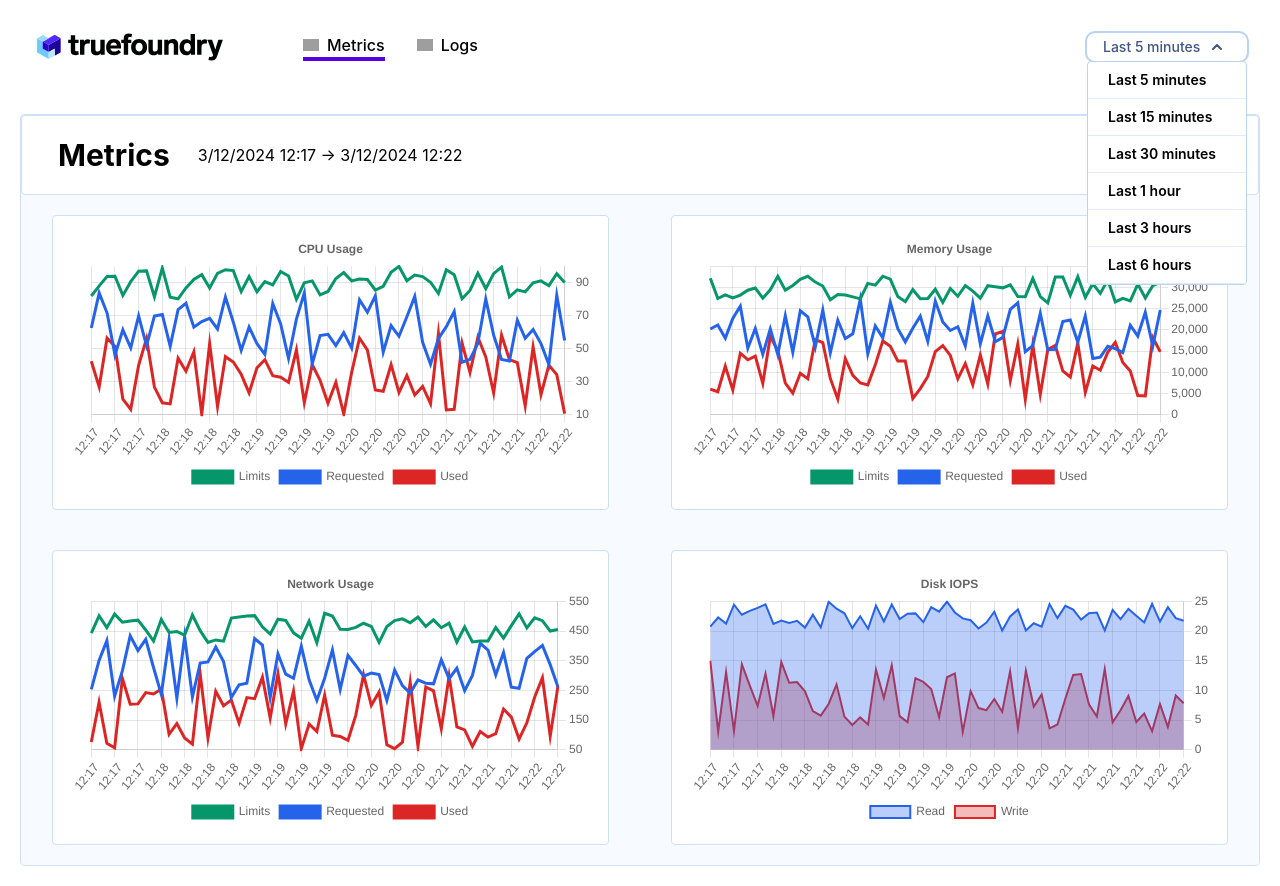
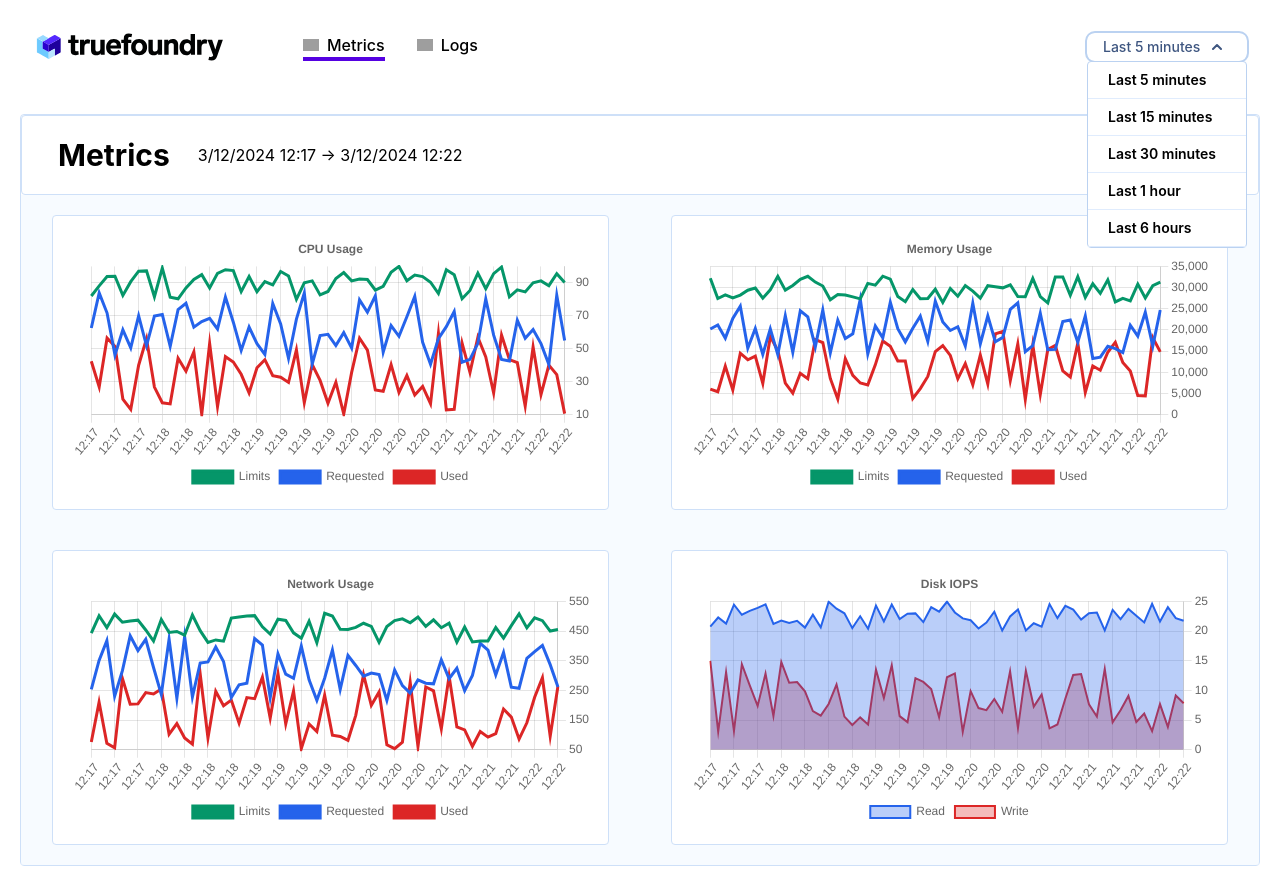
Before and after one commit to shriyasankhyan/Frontend-Assignment, a React (Create React App) app: page /metrics in a window 1280 px wide. Both pictures are taken after a click on the button "Last 5 minutes". Built offline with nearby package versions, Linux system fonts and the light colour scheme; grey boxes are pictures that could not be loaded.

Commit message:
Removing the redundant code and commented code

```diff
--- a/src/components/Logs.js
+++ b/src/components/Logs.js
@@ -47,7 +47,7 @@ const Logs = ({ timeRange, selected, setSelected }) => {
     const handleScroll = () => {
       const isAtTop =
         logsContainerRef?.current?.scrollTop <= 100 &&
-        logsContainerRef.current.scrollHeight > logsContainerRef.current.clientHeight-100;
+        logsContainerRef.current.scrollHeight > logsContainerRef?.current?.clientHeight-100;
       if (isAtTop) {
         fetchData();
       }
@@ -56,8 +56,8 @@ const Logs = ({ timeRange, selected, setSelected }) => {
     const handleLiveLog = (nextLog) => {
       setLogs(prevLogs => [...prevLogs, nextLog]);
       const isAtBottom =
-        logsContainerRef?.current?.scrollTop + logsContainerRef.current.clientHeight >=
-        logsContainerRef.current.scrollHeight - 50;
+        logsContainerRef?.current?.scrollTop + logsContainerRef?.current?.clientHeight >=
+        logsContainerRef?.current?.scrollHeight - 50;
 
       if (isAtBottom) {
         setNewLogsCount(0);
--- a/src/components/subcomponents/AreaChart.js
+++ b/src/components/subcomponents/AreaChart.js
@@ -40,7 +40,7 @@ const AreaChart = ({ metric }) => {
             borderColor: getColor(line.name),
             backgroundColor:  getColor(line.name) + '50' ,
             borderWidth: 2,
-            fill: 'start',  // Fill area from dataset index - 1 to index
+            fill: 'start',
             pointRadius: 0,
             pointHoverRadius: 5,
             pointHitRadius : 10
--- a/src/components/subcomponents/Dropdown.js
+++ b/src/components/subcomponents/Dropdown.js
@@ -7,6 +7,8 @@ const Dropdown = ({selected, setSelected}) => {
   const toggleDropdown = () => {
     setIsOpen(!isOpen);
   };
+
+  const options = ["Last 5 minutes", "Last 15 minutes", "Last 30 minutes", "Last 1 hour", "Last 6 hours"]
 
   return (
     <div className="relative z-50 my-4 list-none rounded-lg border border-[#BBD2F1]" id="language-dropdown-menu">
@@ -19,12 +21,9 @@ const Dropdown = ({selected, setSelected}) => {
       {isOpen && (
         <div id="dropdown" className="bg-white absolute z-50 top-full left-1/2 transform -translate-x-1/2 w-40 font-semibold border-[#BBD2F1] border-[0.3px] rounded">
           <ul className="text-sm text-left justify-center" aria-labelledby="dropdownDefaultButton">
-          <DropDownItem text="Last 5 minutes" setSelected={setSelected} setIsOpen={setIsOpen}/>
-          <DropDownItem text="Last 15 minutes" setSelected={setSelected} setIsOpen={setIsOpen}/>
-          <DropDownItem text="Last 30 minutes" setSelected={setSelected} setIsOpen={setIsOpen}/>
-          <DropDownItem text="Last 1 hour" setSelected={setSelected} setIsOpen={setIsOpen}/>
-          <DropDownItem text="Last 3 hours" setSelected={setSelected} setIsOpen={setIsOpen}/>
-          <DropDownItem text="Last 6 hours" setSelected={setSelected} setIsOpen={setIsOpen}/>
+          {options.map(option => {
+            return <DropDownItem text={option} setSelected={setSelected} setIsOpen={setIsOpen}/>
+             })}
           </ul>
         </div>
       )}
--- a/src/components/subcomponents/LineChart.js
+++ b/src/components/subcomponents/LineChart.js
@@ -1,5 +1,5 @@
-import React, { useState , useRef} from 'react';
-import { Line, getDatasetAtEvent, getElementAtEvent, getElementsAtEvent } from 'react-chartjs-2';
+import React, { useRef} from 'react';
+import { Line} from 'react-chartjs-2';
 import { Chart as ChartJS, CategoryScale, LinearScale, PointElement, LineElement, Title, Tooltip, Legend } from 'chart.js';
 
 ChartJS.register(
@@ -42,80 +42,14 @@ const LineChart = ({ metric }) => {
     pointHitRadius : 10,
   }));
 
-  // const [highlightedPoint, setHighlightedPoint] = useState();
-  // const [highlightData, setHighlightData] = useState([]);
-
-  // const [minInd, setMinInd] = useState(labels.length-1);
-  // const [maxInd, setMaxInd] = useState(0);
-
-  // const handleClick = (e) =>{
-  //   if(!getElementAtEvent(chartRef.current,e)[0] ){
-  //     return;
-  //   }
-
-  //   const {datasetIndex, index} = getElementAtEvent(chartRef.current, e)[0];
-  //   const points = [];
-
-  //   if(highlightedPoint &&  highlightedPoint.datasetIndex === datasetIndex && highlightedPoint.index !== index){
-  //   }else{
-  //     setHighlightedPoint({datasetIndex, index});
-  //     const newHighlightData = {
-  //       label: "Selected region",
-  //       data:  [{x: metric.graphLines[datasetIndex].values[index].timestamp,
-  //       y: metric.graphLines[datasetIndex].values[index].value}],
-  //       backgroundColor: "#F97316",
-  //       borderColor: '#F97316',
-  //       pointRadius: 5,
-  //       fill: true
-  //     };
-  //     highlightedPoint?.index ? setMinInd(Math.min(highlightedPoint?.index , index)) : setMinInd(index);
-  //     highlightedPoint?.index ? setMaxInd(Math.min(highlightedPoint?.index , index)) : setMaxInd(index);
-  //     setHighlightData([newHighlightData]);
-  //     return;
-  //   }
-
-  //   setMinInd(Math.min(highlightedPoint?.index , index));
-  //   setMaxInd(Math.max(highlightedPoint?.index, index));
-
-
-  //   for(let i = minInd; i <= maxInd ; i++){
-  //     points.push({datasetIndex, index : i, x : metric.graphLines[datasetIndex].values[i].timestamp})
-  //   }
-
-  //   setHighlightedPoint({datasetIndex, index});
-
-  //   const newData  = points.map(point => ({
-  //     x: metric.graphLines[point.datasetIndex].values[point.index].timestamp,
-  //     y: metric.graphLines[point.datasetIndex].values[point.index].value
-  //   }));
-
-  //   const newHighlightData = {
-  //     label: "Selected region",
-  //     data: newData,
-  //     backgroundColor: "#F97316",
-  //     borderColor: '#F97316',
-  //     pointRadius: 5,
-  //     fill: true
-  //   };
-
-  //   setHighlightData([newHighlightData]);
-
-  //   }
-
-
-
   return (
     <div className='w-[45%] p-4 mx-auto my-5 bg-white border border-[#CEE0F8] rounded'>
       <Line
         ref={chartRef}
         data={{
           labels: labels,
-          datasets : linesData
-          // datasets:[ ...linesData, ...highlightData],
+          datasets : linesData,
         }}
-        // onClick =  {(e) =>{
-        //   handleClick(e);
-        // }}
         options={{
             plugins: {
             title: {
@@ -129,11 +63,7 @@ const LineChart = ({ metric }) => {
           scales: {
             y :{
                 position : 'right'
-            },
-            // x : {
-            //   min : (highlightData.length >= 2)?  minInd : 0,
-            //   max : (highlightData.length >= 2) ? maxInd : labels.length-1,
-            // }
+            }
           }
         }}
       />
```
